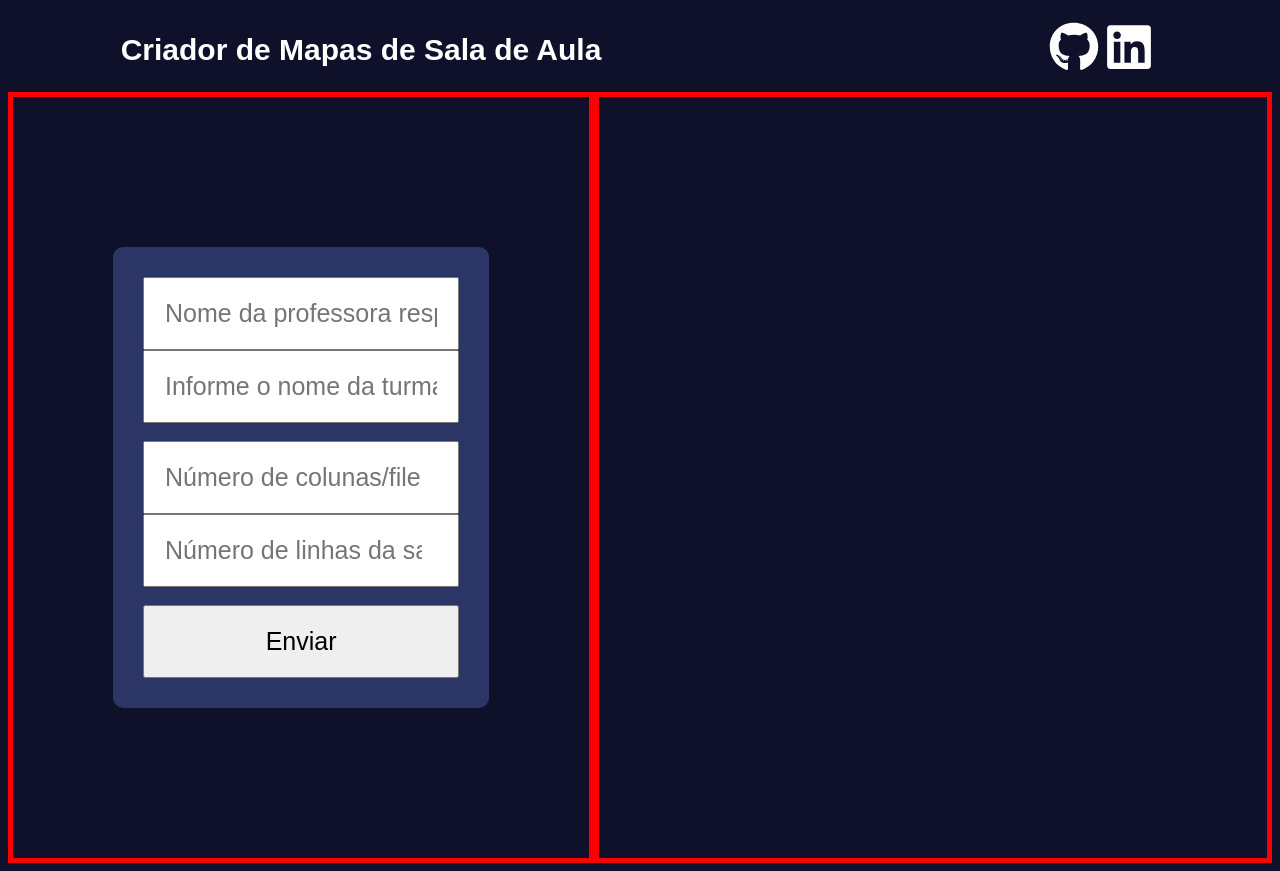
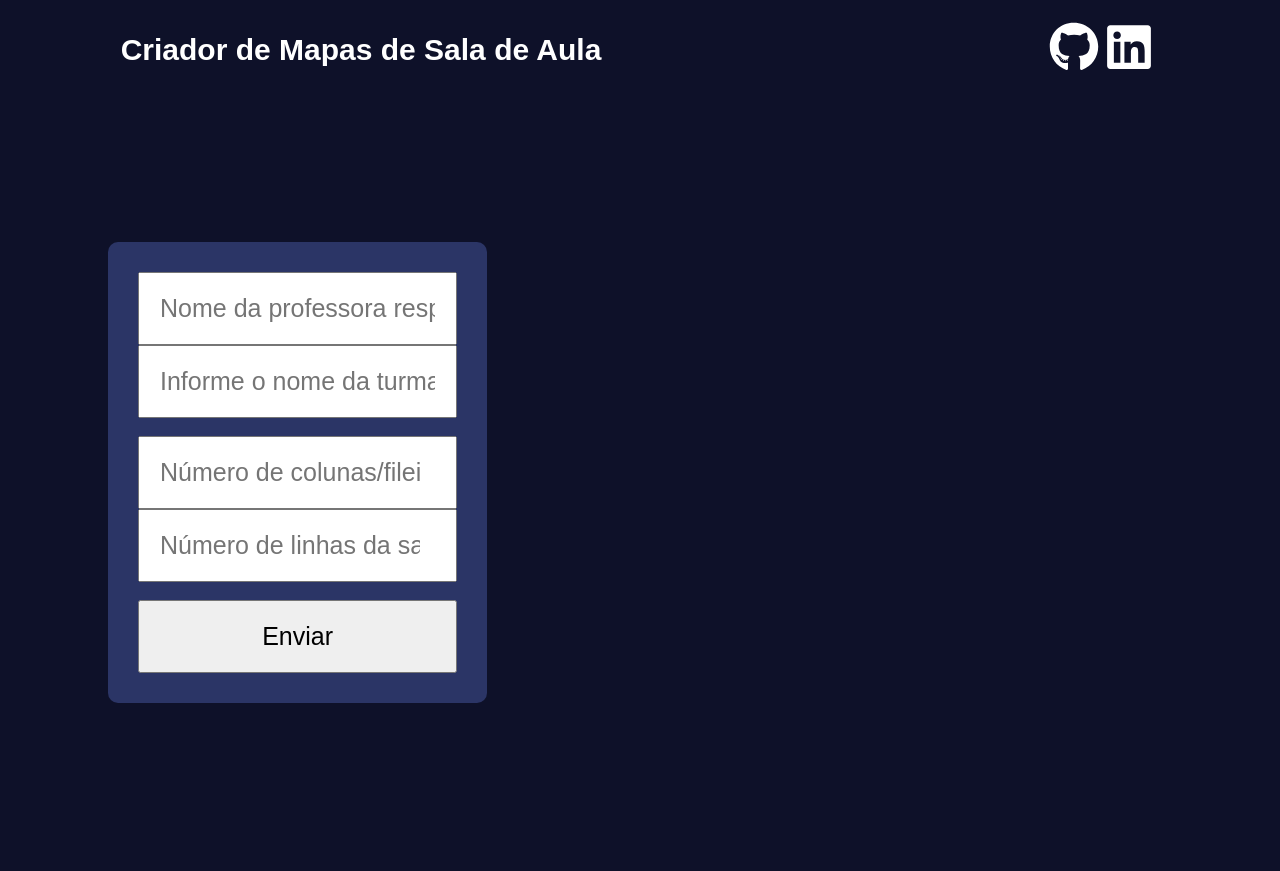
Before and after one commit to TadeuN1/roomMap-project, a React (Vite) app: page /create in a window 1280 px wide. Built offline with nearby package versions, Linux system fonts and the light colour scheme.

Commit message:
to perdido krl

```diff
--- a/src/components/DataRoom/Dataroom.module.css
+++ b/src/components/DataRoom/Dataroom.module.css
@@ -1,6 +1,5 @@
 .container{
     display: flex;
-    border: 5px solid red;
 }
 
 .inforoom{
@@ -26,5 +25,5 @@ button{
 }
 
 .classroom{
-    border: 5px solid red;
+    background-color: #2b3566;
 }
--- a/src/components/DataRoom/Dataroom.tsx
+++ b/src/components/DataRoom/Dataroom.tsx
@@ -1,10 +1,11 @@
+
 import styles from './Dataroom.module.css'
 import { useState } from 'react'
 
 
 const Dataroom = () => {
   const [roomcreated, setRoomcreated] = useState(false)
-
+  const [teacher, setTeacher] = useState("")
   const createRoom = () => {
     setRoomcreated(true)
   }
@@ -15,8 +16,8 @@ const Dataroom = () => {
 
 
     <div className={styles.inforoom}>
-      <input type='text'placeholder='Nome da professora responsável' />
-      <input type='text'placeholder='Informe o nome da turma / Nome da sala' />
+      <input type='text'placeholder='Nome da professora responsável' onChange={(e) => setTeacher(e.target.value)} />
+      <input type='text'placeholder='Informe o nome da turma / Nome da sala'  />
       <br></br>
       <input type="number"placeholder='Número de colunas/fileiras da sala'/>
       <input type='number'placeholder='Número de linhas da sala' />
@@ -26,7 +27,7 @@ const Dataroom = () => {
 
     <div className={styles.classroom}>
       {roomcreated ? (<div>
-        <p> Professora:</p>
+        <p> Professora: {teacher} </p>
         <span> Sala:</span>
         <span> Número de colunas:</span>
         <span> Número de linhas:</span>
--- a/src/types/room.ts
+++ /dev/null
@@ -1,6 +0,0 @@
-export type RoomProps = {
-    teacher: string;
-    name: string;
-    columns: number;
-    rows: number;
-}
--- a/src/types/student.ts
+++ /dev/null
@@ -1,4 +0,0 @@
-export type StudentProps = {
-    name: string;
-    number: number;
-}
```
